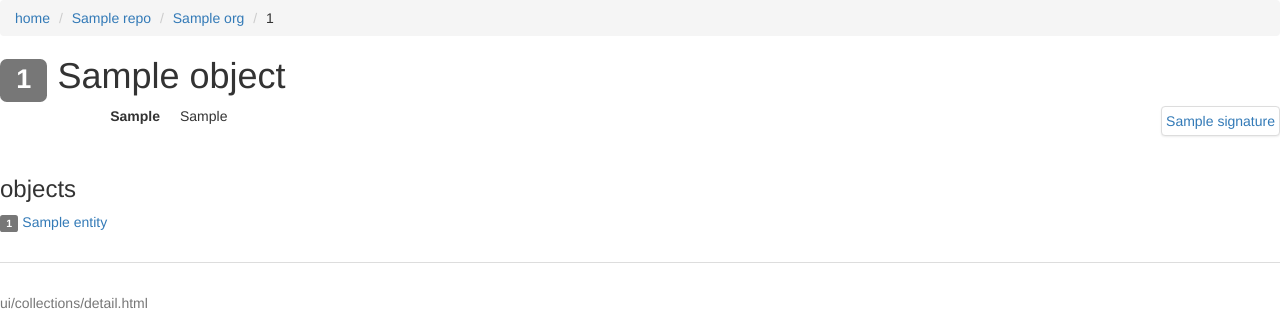
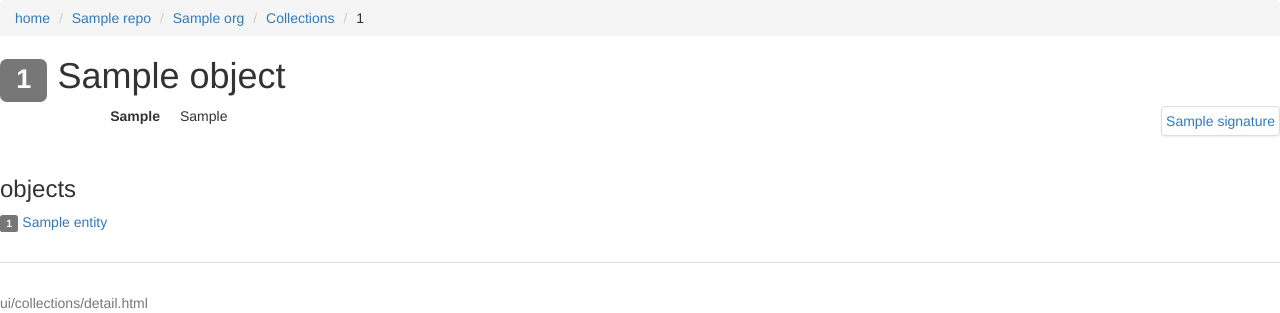
Before and after one commit to denshoproject/ddr-public, a Django app: template ddrpublic/ui/templates/ui/collections/detail.html in a window 1280 px wide. Shown: the part 51-364 px from the top of the page. Run offline with Django 3.2, Linux system fonts and the light colour scheme; the template is opened without the code that fills it: most values are stand-ins (such as "Sample title", 1, 10 or a date in 2020); some libraries are stand-ins or nearby versions.

Commit message:
collection-detail breadcrumb points to collections-list

```diff
--- a/ddrpublic/ui/templates/ui/collections/detail.html
+++ b/ddrpublic/ui/templates/ui/collections/detail.html
@@ -20,7 +20,8 @@
 {% endblock %}
 
 {% block breadcrumbs %}{{ block.super }}
-<li>{{ cid }}</li>
+<li><a href="{% url "ui-collections-list" %}">Collections</a></li>
+<li>{{ object.id }}</li>
 {% endblock breadcrumbs %}
 
 {% block content %}
```
